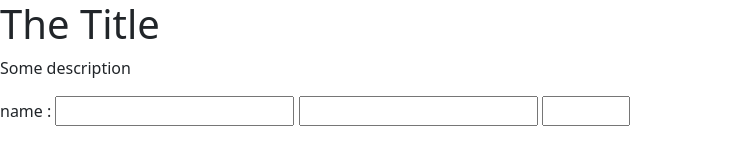
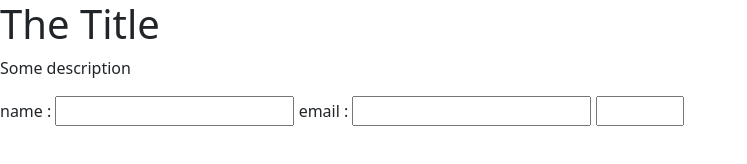
Before and after one commit to Callimiro/microverse-test, a plain HTML site: page fcc-test-suite-template-master/index.html in a window 1280 px wide. Shown: the whole page, without its empty margins (0-747 px from the left). Drawn offline with nearby package versions, Linux system fonts and the light colour scheme.

Commit message:
label-email

```diff
--- a/fcc-test-suite-template-master/index.html
+++ b/fcc-test-suite-template-master/index.html
@@ -18,6 +18,7 @@
     </form>
     <label for="name" id="name-label" > name :</label>
     <input type="text" name="" id="name">
+    <label for="email" id="email-label"> email :</label>
     <input type="email" name="" id="email">
     <input type="number" name="" id="number" min="0" max="20">
 
```
